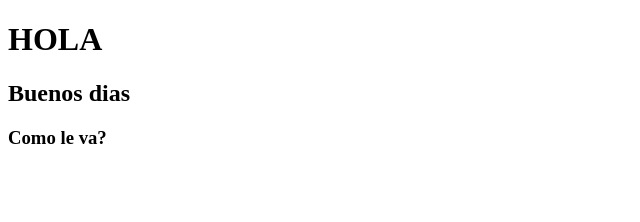
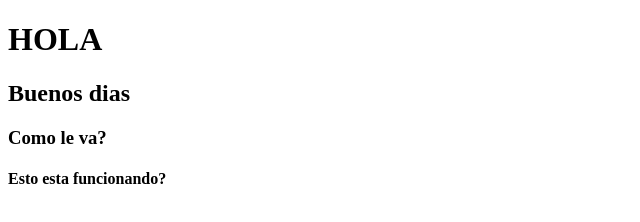
Before and after one commit to maylimachi/Color-Game, a plain HTML site: page index.html in a window 1280 px wide. Shown: the whole page, without its empty margins (0-640 px from the left). Drawn offline with Linux system fonts and the light colour scheme.

Commit message:
actualiza el index

```diff
--- a/index.html
+++ b/index.html
@@ -9,5 +9,6 @@
     <h1>HOLA</h1>
     <h2>Buenos dias</h2>
     <h3>Como le va?</h3>
+    <h4>Esto esta funcionando?</h4>
 </body>
 </html>
```
